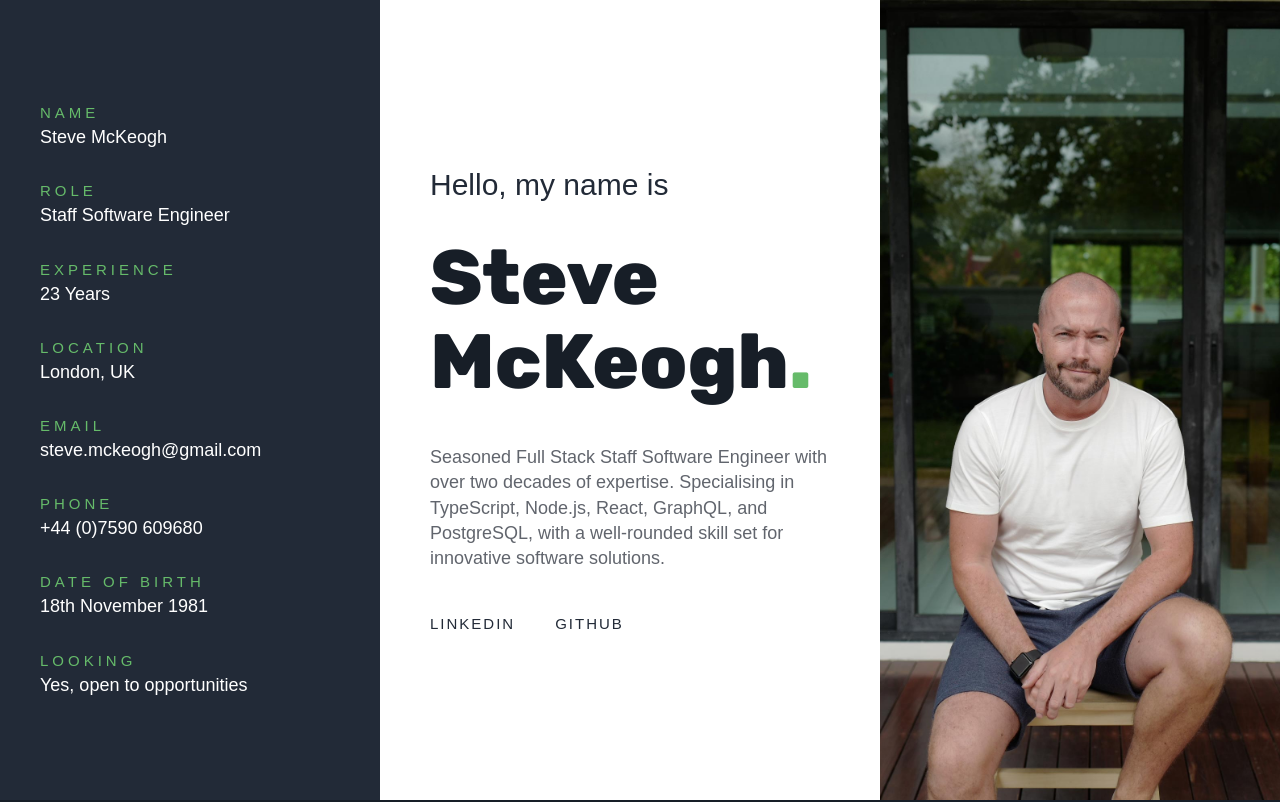
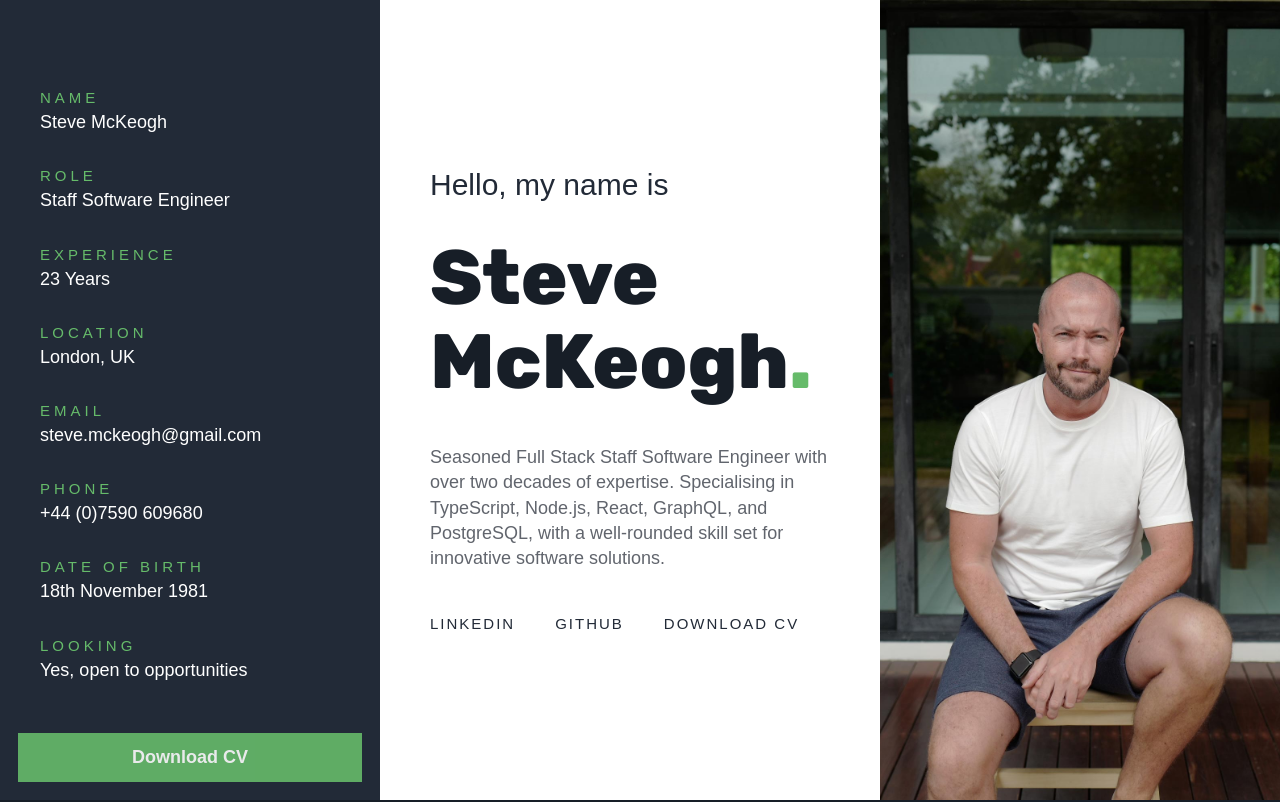
Before and after one commit to thekeogh/mckeogh.uk, a Next.js app: page / in a window 1280 px wide. Shown: the top 802 px of the page. Built offline with nearby package versions, Linux system fonts and the light colour scheme; no server answers; a web font is replaced by a local one.

Commit message:
fix(cv): added downloadable CV

```diff
--- a/src/app/layout.module.css
+++ b/src/app/layout.module.css
@@ -11,6 +11,25 @@
   position: fixed;
   z-index: 1000;
 }
+.button {
+  margin: var(--dimension-spacing-medium);
+  padding: var(--dimension-spacing-small);
+  background: var(--color-green-100);
+  color: #fff;
+  text-align: center;
+  text-decoration: none !important;
+  font-weight: var(--font-weight-bold);
+  left: 0;
+  right: 0;
+  bottom: 0;
+  position: absolute;
+  display: block;
+  opacity: .9;
+  cursor: pointer;
+}
+.button:hover {
+  opacity: 1;
+}
 
 /**
  * Responsive.
@@ -21,4 +40,7 @@
   .header {
     position: static;
   }
+  .button {
+    display: none
+  }
 }
--- a/src/app/layout.tsx
+++ b/src/app/layout.tsx
@@ -46,6 +46,9 @@ export default function Layout({ children }: Props) {
           <Profile title="Looking">
             Yes, open to opportunities
           </Profile>
+          <a href="/steve-mckeogh-cv.pdf" target="_blank" className={style.button}>
+            Download CV
+          </a>
         </header>
         {children}
         <Analytics />
--- a/src/sections/Intro/index.tsx
+++ b/src/sections/Intro/index.tsx
@@ -19,6 +19,7 @@ export function Intro() {
         <ul className={style.social}>
           <li><a href="https://www.linkedin.com/in/thekeogh/" target="_blank" className={style.link}>LinkedIn</a></li>
           <li><a href="https://github.com/thekeogh" target="_blank" className={style.link}>GitHub</a></li>
+          <li><a href="/steve-mckeogh-cv.pdf" target="_blank" className={style.link}>Download CV</a></li>
         </ul>
       </div>
       <div className={style.photo} />
--- a/src/sections/Intro/style.module.css
+++ b/src/sections/Intro/style.module.css
@@ -75,4 +75,7 @@
   .intro h1 {
     font-size: 57px
   }
+  .social {
+    flex-direction: column;
+  }
 }
```
Also changed, not shown: 1 other file (tests, documents, lock files or other folders).
